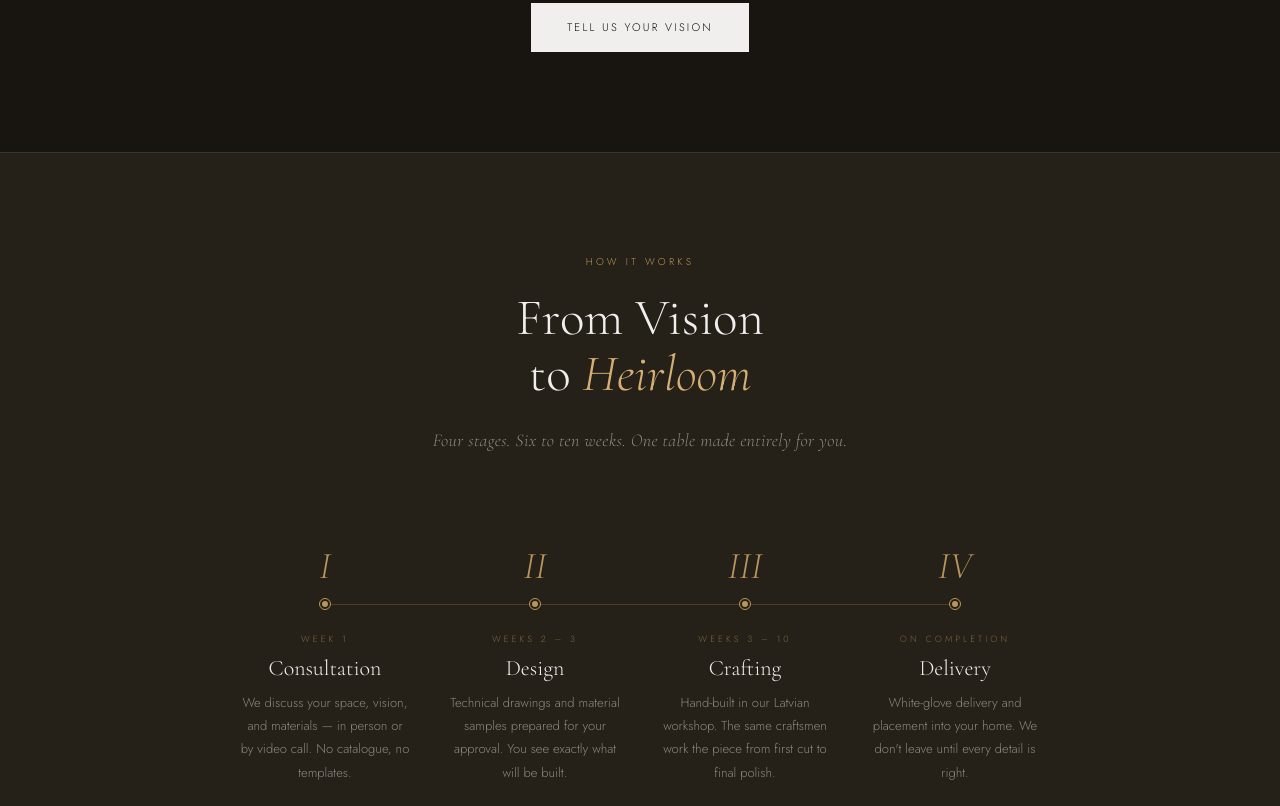
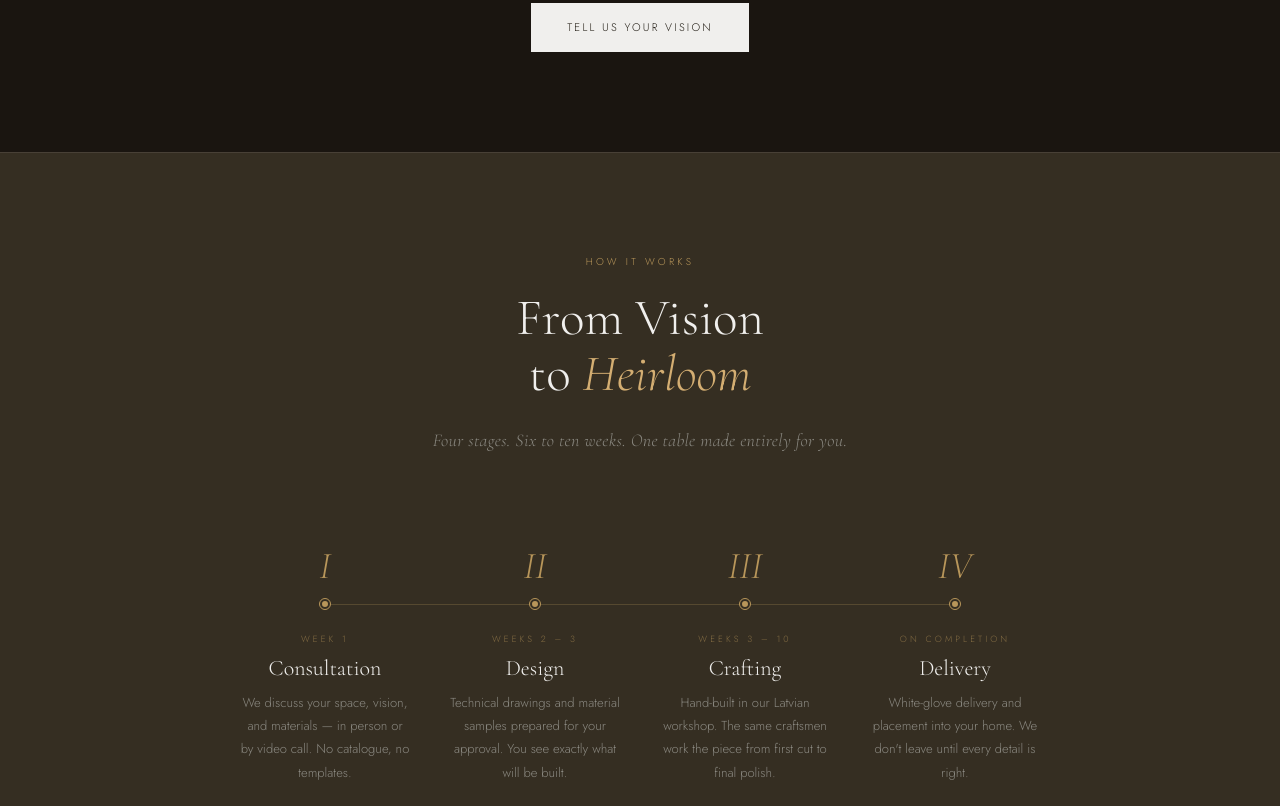
Before and after one commit to jaager1337/baums, a plain HTML site: page index.html in a window 1280 px wide. Shown: the part 3067-3873 px from the top of the page. Drawn offline with nearby package versions, Linux system fonts and the light colour scheme.

Commit message:
Add files via upload

```diff
--- a/index.html
+++ b/index.html
@@ -9,10 +9,10 @@
 *, *::before, *::after { box-sizing: border-box; margin: 0; padding: 0; }
 
 :root {
-  --bg-deep:    #130F0B;
-  --bg-dark:    #181410;
-  --bg-mid:     #1E1A15;
-  --bg-surface: #252018;
+  --bg-deep:    #252018;
+  --bg-dark:    #1A1510;
+  --bg-mid:     #2D271C;
+  --bg-surface: #352E22;
   --silver-100: #F0EFED;
   --silver-300: #C8C6C2;
   --silver-500: #8A8880;
```
